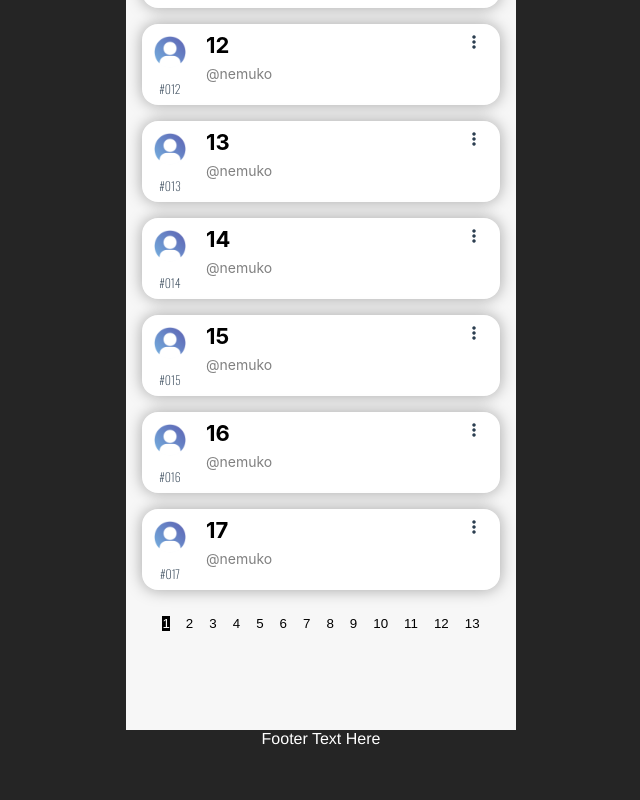
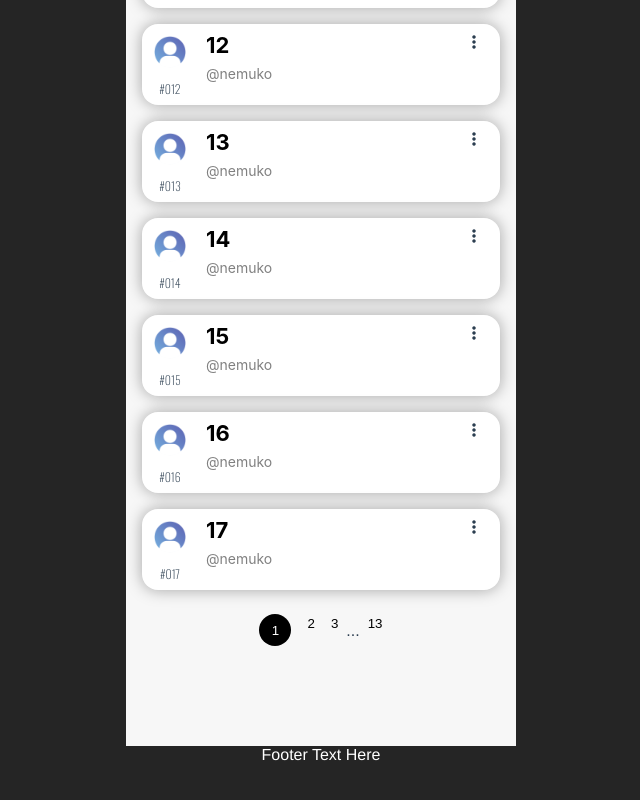
Before and after one commit to simd-float4x4/2525, a Vue app in the folder niconico-researcher/: page / in a window 1280 px wide. Shown: the part 1769-2569 px from the top of the page, without its empty margins (319-959 px from the left). Built offline with nearby package versions, Linux system fonts and the light colour scheme.

Commit message:
fix: ページネーションの不具合の修正

```diff
--- a/niconico-researcher/src/components/CastCell.vue
+++ b/niconico-researcher/src/components/CastCell.vue
@@ -27,7 +27,7 @@ import * as Platform from "../js/enum.js";
 export default {
   name: 'CastCell',
   props: {
-      userData: Array
+      userData: Object
   }
 }
 </script>
--- a/niconico-researcher/src/components/Pagination/Pagination.vue
+++ b/niconico-researcher/src/components/Pagination/Pagination.vue
@@ -2,11 +2,16 @@
     <div class="pagination">
         <CastCell v-for="(cell, idx) in displayCells" :key="idx" :userData="cell" />
         <div class="page-btns">
-            <page-button @changePage="changePage" v-for="n in pageNum"
-                :key="n"
-                :pageNumber="n"
-                :curPage="curPage"
-            />
+            <div v-for="n in pages">
+                <div v-if="n !== '...'">
+                    <page-button @changePage="changePage"
+                        :key="n"
+                        :pageNumber="n"
+                        :curPage="curPage"
+                    />
+                </div>
+                <p v-else>...</p>
+            </div>
         </div>
     </div>
 </template>
@@ -26,11 +31,15 @@ export default {
     },
     data() {
         return {
+            pages: [],
             curPage: 1, // curPage starts from 1
             pageNum: 0, // number os pages
         }
     },
     created() {
+        // 末尾のページ番号
+        this.pageNum =  Math.ceil(this.Cells.length / this.CellNumPerPage);
+
         this.calcPageNum();
     },
     computed: {
@@ -42,10 +51,44 @@ export default {
     },
     methods: {
         changePage(value) {
+            this.resetPageNum();
             this.curPage = value;
+            this.calcPageNum();
         },
         calcPageNum() {
-            this.pageNum =  Math.ceil(this.Cells.length / this.CellNumPerPage);
+            if (this.pageNum <= 7) {
+                for (let i = 1; i <= this.pageNum; i++) {
+                    this.pages.push(i);
+                    // console.log("A: ", this.pages);
+                }
+            } else {
+                this.pages.push(1);
+                if (this.curPage > 4) {
+                    if (this.curPage > 5) {
+                        this.pages.push('...');
+                        // console.log("B: ", this.pages);
+                    }
+                    // this.pages.push('...');
+                    // console.log("C: ", this.pages);
+                }
+                for (let i = Math.max(this.curPage - 2, 2); i <= Math.min(this.curPage + 2, this.pageNum); i++) {
+                    this.pages.push(i);
+                    // console.log("D: ", this.pages);
+                }
+                if (this.curPage < this.pageNum - 3) {
+                    if (this.curPage < this.pageNum - 4) {
+                        this.pages.push('...');
+                        // console.log("E: ", this.pages);
+                    }
+                    this.pages.push(this.pageNum);
+                    // console.log("F: ", this.pages);
+                }
+            }
+            // rconsole.log("G: ", this.pages);
+        },
+        resetPageNum() {
+            this.pages = [];
+            // console.log("H: ", this.pages);
         }
     }
 }
--- a/niconico-researcher/src/components/Pagination/PaginationButton.vue
+++ b/niconico-researcher/src/components/Pagination/PaginationButton.vue
@@ -39,10 +39,14 @@ export default {
     }
 
     .page-btn {
-        margin: 8px;
+        padding: 8px;
         .active {
+            width: 32px;
+            height: 32px;
+            border-radius: 50%;
             background-color: black;
             color: white;
+            padding: 8px;
         }
     }
 
```
